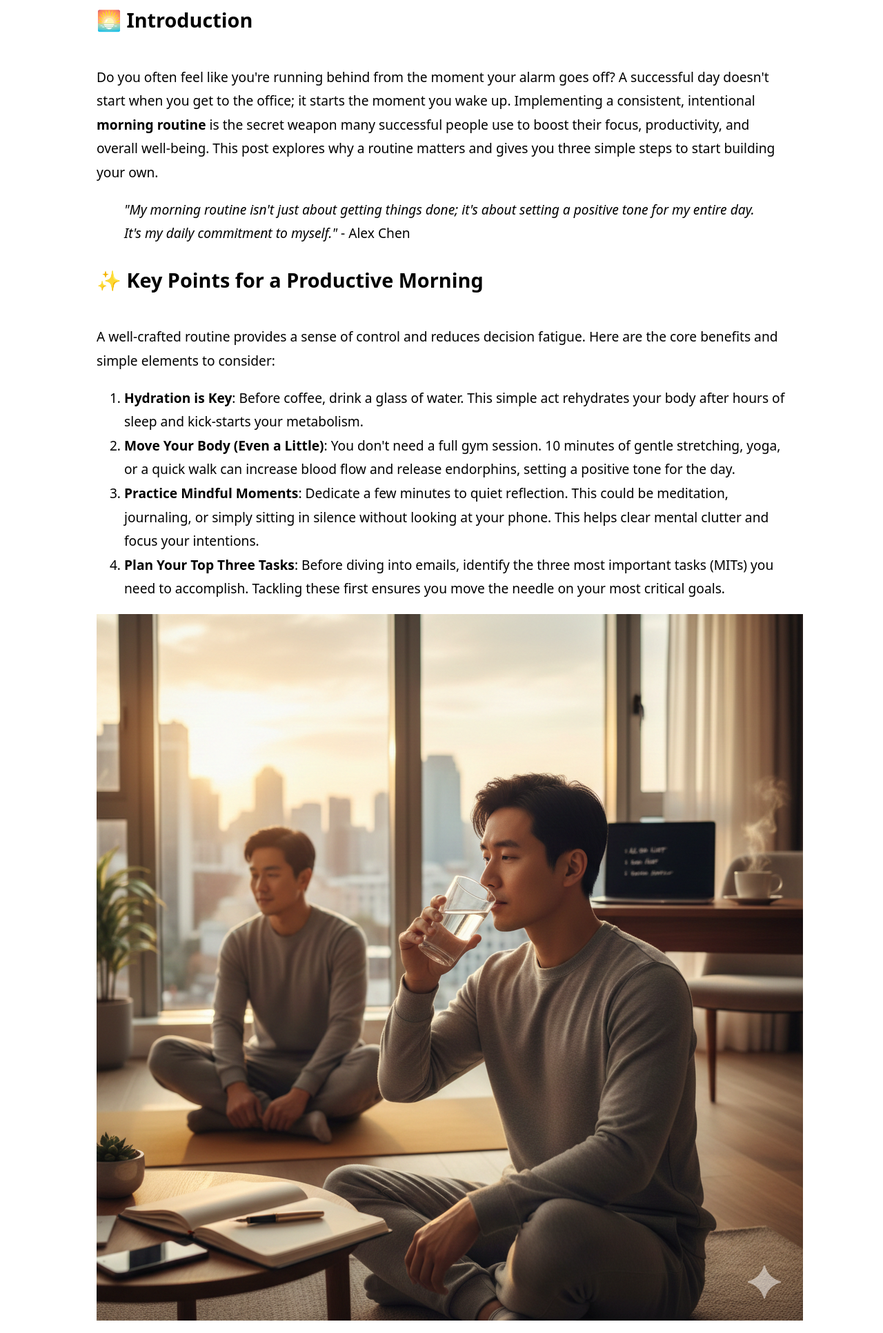
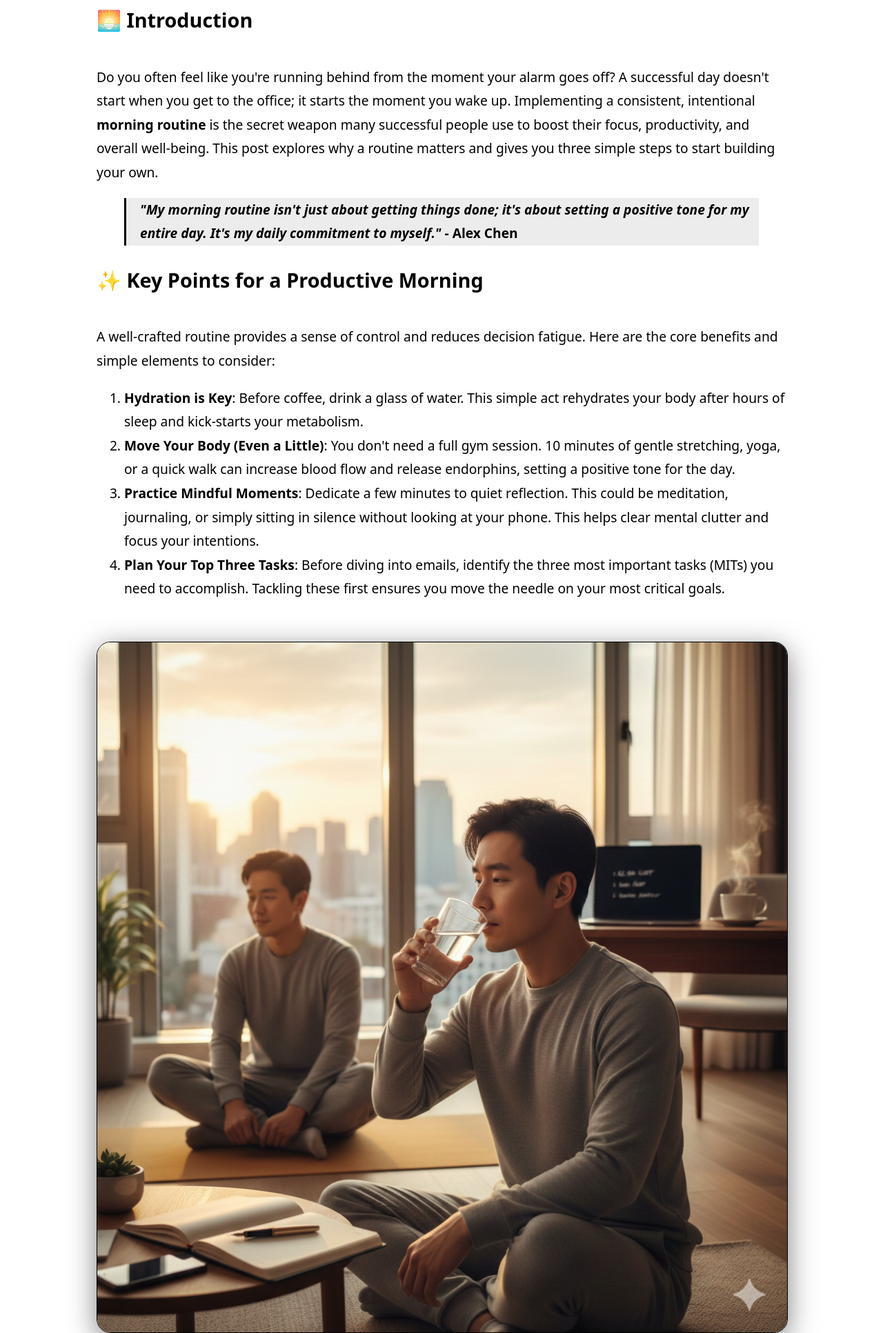
Before and after one commit to CD1FOX/Basic-Blog-Post-Template, a plain HTML site: page index.html in a window 1280 px wide. Shown: the part 206-2138 px from the top of the page at 69% size. Drawn offline with Linux system fonts and the light colour scheme.

Commit message:
Add styles for blockquotes and images in posts
Introduced new CSS rules for .post-wrapper blockquotes and images to improve their appearance. Blockquotes now have a left border, padding, bold text, and a light background. Images are styled to be full width, have rounded corners, a border, and a shadow.

```diff
--- a/style.css
+++ b/style.css
@@ -9,3 +9,19 @@
 .post-wrapper h1, h2 {
     margin-bottom: 40px;
 }
+
+.post-wrapper blockquote {
+    border-left: 3px solid black;
+    padding-left: 20px;
+    font-weight: bold;
+    background-color: rgb(236, 236, 236);
+}
+
+.post-wrapper img {
+    width: 100%;
+    object-fit: cover;
+    border-radius: 20px;
+    border: 1px solid black;
+    box-shadow: 0px 10px 40px rgba(0, 0, 0, 0.5);
+    margin: 40px auto;
+}
```
